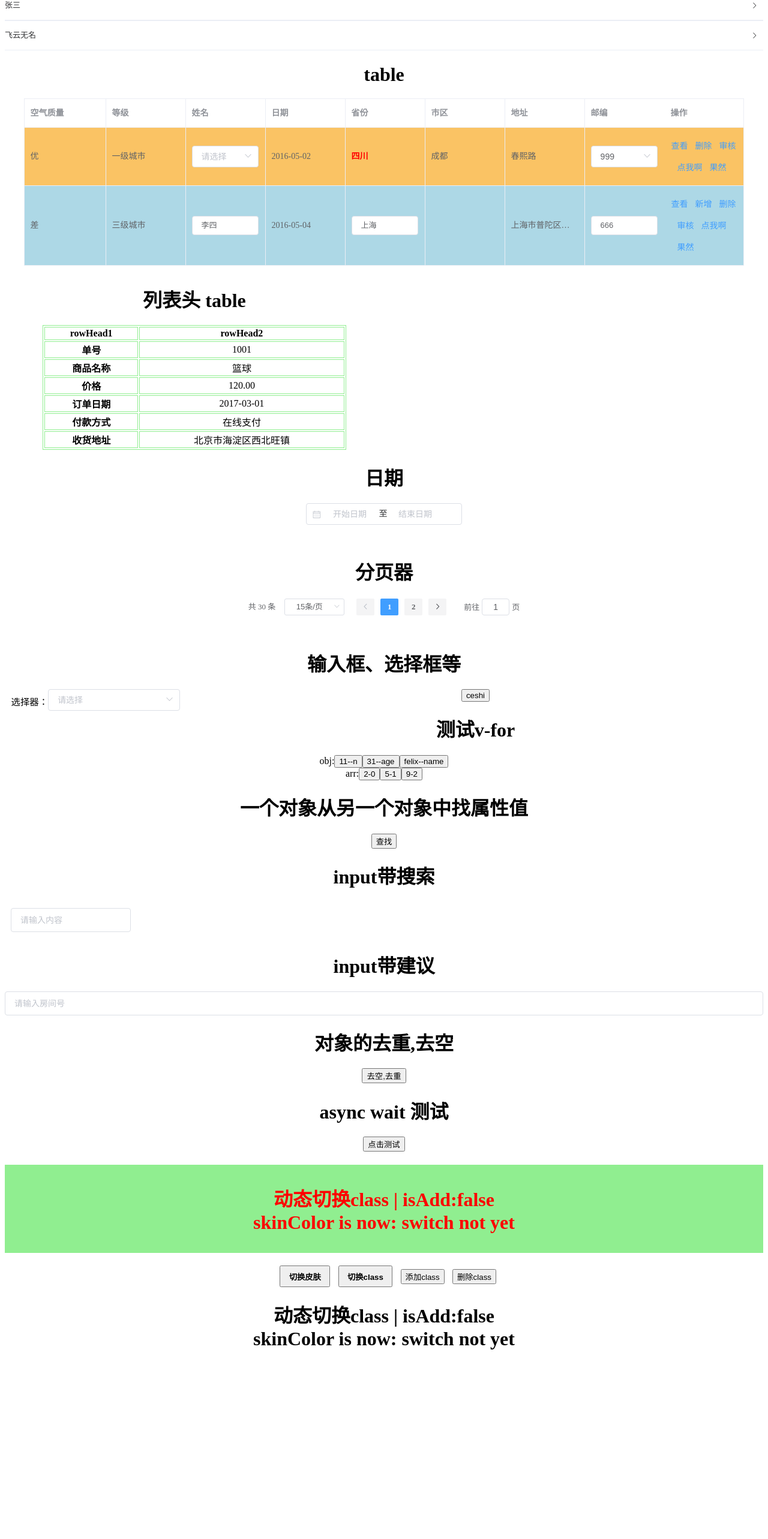
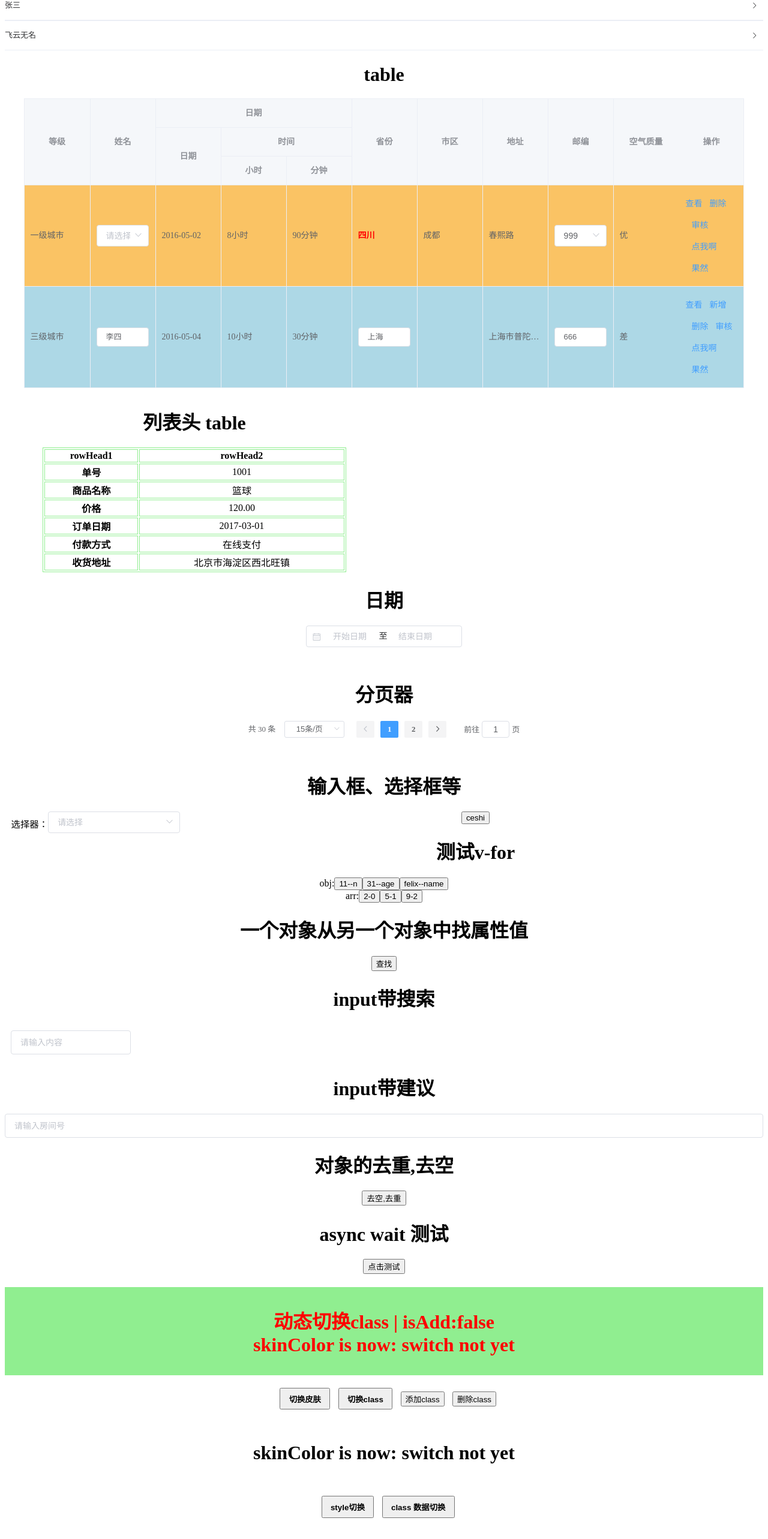
Before and after one commit to felixwu18/summary_his, a Vue app: page / in a window 1280 px wide. Shown: the part 221-2787 px from the top of the page at 60% size. Before the commit the page ends 2549 px from the top, so only its background shows below. Built offline with nearby package versions, Linux system fonts and the light colour scheme.

Commit message:
'循环table实现多级表头'

```diff
--- a/src/App.vue
+++ b/src/App.vue
@@ -81,14 +81,24 @@
     <!-- async 测试 -->
     <h1>async wait 测试</h1>
     <button @click="handleAsync">点击测试</button>
-    <!-- 动态切换class -->
-    <h1 ref="waitToggle" class="default toggleAdd">动态切换class | isAdd:{{addClassflag}} <br> skinColor is now: {{changColor}} </h1>
+    <!-- 动态切换class ref实现-->
+    <h1 ref="waitToggle" class="default toggleAdd">
+      动态切换class | isAdd:{{addClassflag}}
+      <br />
+      skinColor is now: {{changColor}}
+    </h1>
     <button @click="switchSkin" class="marginLeft fontBold padding">切换皮肤</button>
     <button @click="ToggleClass" class="marginLeft fontBold padding">切换class</button>
     <button @click="addClass" class="marginLeft">添加class</button>
     <button @click="removeClass" class="marginLeft">删除class</button>
-    <!-- 动态切换style color -->
-    <h1 ref="waitStyleChange" :style="[]">动态切换class | isAdd:{{addClassflag}} <br> skinColor is now: {{changColor}} </h1>
+    <!-- 动态切换class and style color  数据驱动实现-->
+    <h1
+      ref="waitStyleChange"
+      :style="{background: styleColor, padding: '1em 0'}"
+      :class="[...className]"
+    >skinColor is now: {{styleColor}}</h1>
+    <button @click="changStyle" class="marginLeft fontBold padding">style切换</button>
+    <button @click="changClassVal" class="marginLeft fontBold padding">class 数据切换</button>
   </div>
 </template>
 <script>
@@ -128,7 +138,11 @@ const formHead = [
   { prop: "airQuality", label: "空气质量" },
   { prop: "level", label: "等级" },
   { prop: "name", label: "姓名" },
-  { prop: "date", label: "日期" },
+  {
+    // prop: "date",
+    label: "日期",
+    children:[{ prop: "date", label: "日期"}, { prop: 'time', label: "时间",children:[{prop: 'hour', label: "小时"},{prop: 'minite', label: "分钟"}] }]
+  },
   { prop: "province", label: "省份" },
   { prop: "city", label: "市区" },
   { prop: "address", label: "地址" },
@@ -137,7 +151,7 @@ const formHead = [
 //测试select 配数据
 const selcet = [
   { prop: "name", label: "姓名-selcet" },
-  { prop: "date", label: "日期-selcet" },
+  { prop: "time", label: "日期-selcet" },
   { prop: "province", label: "省份-selcet" },
   { prop: "city", label: "市区-selcet" },
   { prop: "address", label: "地址-selcet" },
@@ -149,6 +163,8 @@ const tableData = [
     airQuality: 1,
     level: 1,
     date: "2016-05-02",
+    hour: "8小时",
+    minite: "90分钟",
     name: "",
     province: "四川",
     city: "成都",
@@ -159,6 +175,8 @@ const tableData = [
     airQuality: 3,
     level: 3,
     date: "2016-05-04",
+    hour: "10小时",
+    minite: "30分钟",
     name: "李四",
     province: "上海",
     city: "",
@@ -223,7 +241,9 @@ export default {
   },
   data() {
     return {
-      changColor: 'switch not yet',
+      className: [],
+      styleColor: "switch not yet",
+      changColor: "switch not yet",
       addClassflag: false,
       search: {
         start: "",
@@ -261,15 +281,61 @@ export default {
         this.selectVal = "address";
       }, 2000);
     },
-    // 更好皮肤
+    changClassVal() {
+      const waitSelectClasses = ["skin1", "skin2", "skin3"];
+      const skinsMap = {
+        skin1: "lawngreen",
+        skin2: "lightseagreen",
+        skin3: "lightsalmon"
+      };
+      const others = ["border"];
+      if (!this.className.length) {
+        this.className.push(waitSelectClasses[0]);
+        // this.className[0] = waitSelectClasses[0];
+        return;
+      }
+      const curIndex = this.$utils.getIndex(
+        waitSelectClasses,
+        this.className[0]
+      );
+      const selectedClass =
+        curIndex === waitSelectClasses.length - 1
+          ? waitSelectClasses[0]
+          : waitSelectClasses[curIndex + 1];
+      this.className = [];
+      this.className.push(selectedClass);
+      // 加其他class
+      curIndex + 1 === waitSelectClasses.length - 1
+        ? this.className.push(others[0])
+        : "";
+      // 提示
+      this.styleColor = skinsMap[selectedClass];
+    },
+    changStyle() {
+      const colors = ["lawngreen", "lightseagreen", "lightsalmon"];
+      if (!this.styleColor) {
+        this.styleColor = colors[0];
+        return;
+      }
+      const curIndex = this.$utils.getIndex(colors, this.styleColor);
+      this.styleColor =
+        curIndex === colors.length - 1 ? colors[0] : colors[curIndex + 1];
+    },
+    // 更换皮肤
     switchSkin() {
       const skins = ["skin1", "skin2", "skin3"];
-      const skinsMap = {skin1:'lawngreen', skin2:'lightseagreen', skin3:'lightsalmon'}
+      const skinsMap = {
+        skin1: "lawngreen",
+        skin2: "lightseagreen",
+        skin3: "lightsalmon"
+      };
       // 检测元素添加的皮肤
       // const targetClassNames = this.$utils.cleanArray(this.$refs.waitToggle.className.trim().split(" "));
-      const targetClassNames = this.$refs.waitToggle.className.trim().split(" ");
+      const targetClassNames = this.$refs.waitToggle.className
+        .trim()
+        .split(" ");
       // 删除元素中间含有skins里的的皮肤
-      this.removeMiddleSkin(skins, targetClassNames)
+      this.removeMiddleSkin(skins, targetClassNames);
       // debugger
       var curSkin = targetClassNames[targetClassNames.length - 1];
       skins.includes(curSkin) ? "" : (curSkin = skins[0]); // 不删除非皮肤的class
@@ -286,9 +352,9 @@ export default {
       } else {
         this.$utils.addClass(this.$refs.waitToggle, curSkin);
       }
-      this.changColor = skinsMap[curSkin]
+      this.changColor = skinsMap[curSkin];
     },
-    removeMiddleSkin(skins, targetClassNames){
+    removeMiddleSkin(skins, targetClassNames) {
       // 删除元素中间含有skins里的的皮肤
       skins.forEach(str => {
         if (
@@ -298,7 +364,7 @@ export default {
           // debugger
           this.$utils.removeClass(this.$refs.waitToggle, str);
         }
-      })
+      });
     },
     ToggleClass() {
       this.addClassflag = this.$utils.hasClass(
@@ -313,11 +379,11 @@ export default {
     },
     addClass() {
       this.$utils.addClass(this.$refs.waitToggle, "toggleAdd");
-      this.addClassflag = true
+      this.addClassflag = true;
     },
     removeClass() {
       this.$utils.removeClass(this.$refs.waitToggle, "toggleAdd");
-      this.addClassflag = false
+      this.addClassflag = false;
     },
     // 异步
     handleAsync() {
@@ -425,6 +491,10 @@ export default {
   padding: 0.5em 1em;
 }
 /* 动态class*/
+.border {
+  border-radius: 10px 50%;
+  border: solid 2px;
+}
 .default {
   background: lightgreen;
 }
--- a/src/components/table/index.vue
+++ b/src/components/table/index.vue
@@ -5,8 +5,9 @@
       ref="dynamicTable"
       :data="data"
       border
-      style="width: 95%;margin:0 auto"
+      style="width: 95%;margin:0 auto;"
       :row-style="selectedHighlight"
+      :header-cell-style="headerCellStyle"
       @row-click="rowClick"
       @selection-change="selectionChange"
     >
@@ -19,12 +20,12 @@
       <!-- 多选 -->
       <el-table-column v-if="selection" label="选择" type="selection" width="60px" class="cell"></el-table-column>
       <!-- 列 -->
+      <div v-for="(formHeadItem, index) in formHead" :key="index">
+        <!-- 单表头 -->
         <el-table-column
-        style="color:red"
           show-overflow-tooltip
-        v-for="(formHeadItem, index) in formHead"
           :label="formHeadItem.label"
-        :key="index"
+          v-if="!formHeadItem.children"
         >
           <!-- <template scope="scope">{{scope.row[formHeadItem.prop]}}</template> -->
           <!-- 输入控制 -->
@@ -85,6 +86,33 @@
             >{{ codeTransform(scope.row[formHeadItem.prop], formHeadItem.prop) }}</span>
           </template>
         </el-table-column>
+        <!-- 多表头 -->
+        <!-- 一级 -->
+        <el-table-column show-overflow-tooltip :label="formHeadItem.label" v-else>
+          <!-- 二级 -->
+          <el-table-column
+           show-overflow-tooltip
+            v-for="(sonItem, index) in formHeadItem.children"
+            :label="sonItem.label"
+            :key="index"
+          >
+            <!-- 三级 -->
+            <el-table-column
+             show-overflow-tooltip
+              v-for="(grandsonItem, index) in sonItem.children"
+              :label="grandsonItem.label"
+              :key="index"
+            >
+              <!-- 渲染三级标头对应数据 -->
+              <template
+                slot-scope="scope"
+              >{{codeTransform(scope.row[grandsonItem.prop], grandsonItem.prop)}}</template>
+            </el-table-column>
+            <!-- 渲染二级标头对应数据 -->
+            <template slot-scope="scope">{{codeTransform(scope.row[sonItem.prop], sonItem.prop)}}</template>
+          </el-table-column>
+        </el-table-column>
+      </div>
       <el-table-column :fixed="fixed" style="width: 300px" v-if="handleArr.length" label="操作">
         <template slot-scope="scope">
           <el-button
@@ -136,6 +164,10 @@ console.log(this);
 export default {
   data() {
     return {
+      // 居中头部
+      headerCellStyle: {
+        "text-align": "center"
+      },
       radioVal: ""
       // selectVal: "" //直接选中数据加入tableData
     };
@@ -143,7 +175,7 @@ export default {
   props: {
     data: Array,
     RegObj: Object,
-    fixed:{type: String, default: 'right'},
+    fixed: { type: String, default: "right" },
     formHead: { type: Array, default: _ => [] },
     radio: { type: Boolean, default: false },
     selection: { type: Boolean, default: false },
@@ -152,6 +184,7 @@ export default {
     configureSet: { type: Object, default: _ => {} },
     handleArr: { type: Array, default: _ => [] },
     codeToLabel: { type: Array, default: _ => [] }
+    // multipleHead:
   },
   methods: {
     // 配置转换
@@ -161,11 +194,13 @@ export default {
         return propVal;
       }
       // 返回不需要转换值
-      const temp = []
+      const temp = [];
       this.codeToLabel.forEach(ele => {
-        temp.push(ele[this.getProp(ele, "key")])
-      })
-      if(!temp.includes(prop)){return propVal}
+        temp.push(ele[this.getProp(ele, "key")]);
+      });
+      if (!temp.includes(prop)) {
+        return propVal;
+      }
       // 转换, prop表头字段
       for (let i = 0; i < this.codeToLabel.length; i++) {
         if (
@@ -287,7 +322,7 @@ export default {
           return; // 解决正常移动光标边界位置报错
         } else {
           this.$message.success("为输入第一和最后一个值!");
-          return; // 解决正常移动光标边界位置报错
+          return;
         }
       }
       this.$refs.ginput[index + 1].focus();
```
Lines whose indentation alone changed are shown as unchanged.
